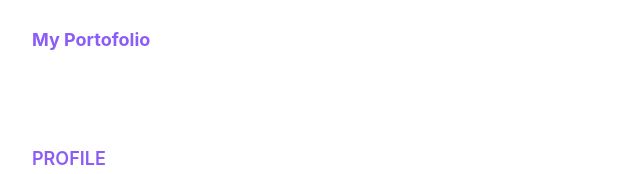
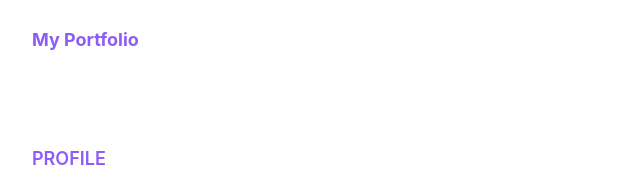
Before and after one commit to fauzanmi18/portfolio, a website: page index.html in a window 1280 px wide. Shown: the top 174 px of the page, 0-640 px from the left. Drawn offline with Linux system fonts and the light colour scheme.

Commit message:
rewording

```diff
--- a/index.html
+++ b/index.html
@@ -4,7 +4,7 @@
     <meta charset="UTF-8">
     <meta http-equiv="X-UA-Compatible" content="IE=edge">
     <meta name="viewport" content="width=device-width, initial-scale=1.0">
-    <title>Portofolio</title>
+    <title>Fauzan M Iqbal - Portfolio</title>
     <link href="dist/output.css" rel="stylesheet">
 </head>
 <body>
@@ -13,7 +13,7 @@
         <div class="container">
             <div class="flex items-center justify-between relative">
                 <div class="px-4">
-                    <a href="#home" class="font-bold text-lg text-primary block py-6">My Portofolio</a>
+                    <a href="#home" class="font-bold text-lg text-primary block py-6">My Portfolio</a>
                 </div>
                 <div class="flex items-center px-4">
                     <button id="hamburger" name="hamburger" class="block absolute right-4 lg:hidden">
```
